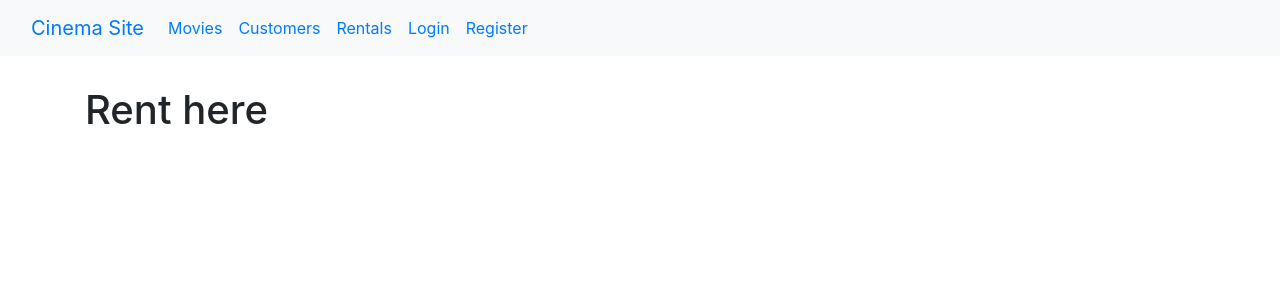
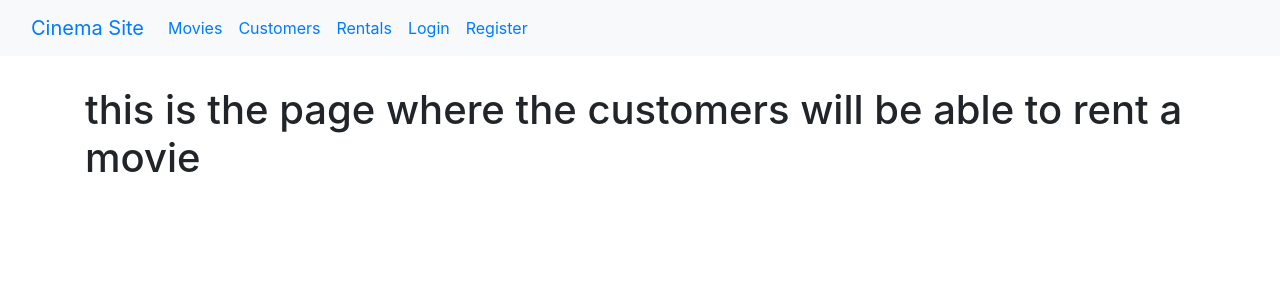
Before and after one commit to Ngeti258/Cinema-site, a React (Create React App) app: page /rentals in a window 1280 px wide. Shown: the top 300 px of the page. Built offline with nearby package versions, Linux system fonts and the light colour scheme.

Commit message:
updated rentals component

```diff
--- a/src/components/rentals.jsx
+++ b/src/components/rentals.jsx
@@ -1,7 +1,7 @@
 import React from 'react';
 
 const Rentals = () => {
-    return <h1>Rent here</h1>;
+    return <h1>this is the page where the customers will be able to rent a movie</h1>;
 }
 
 export default Rentals;
```
